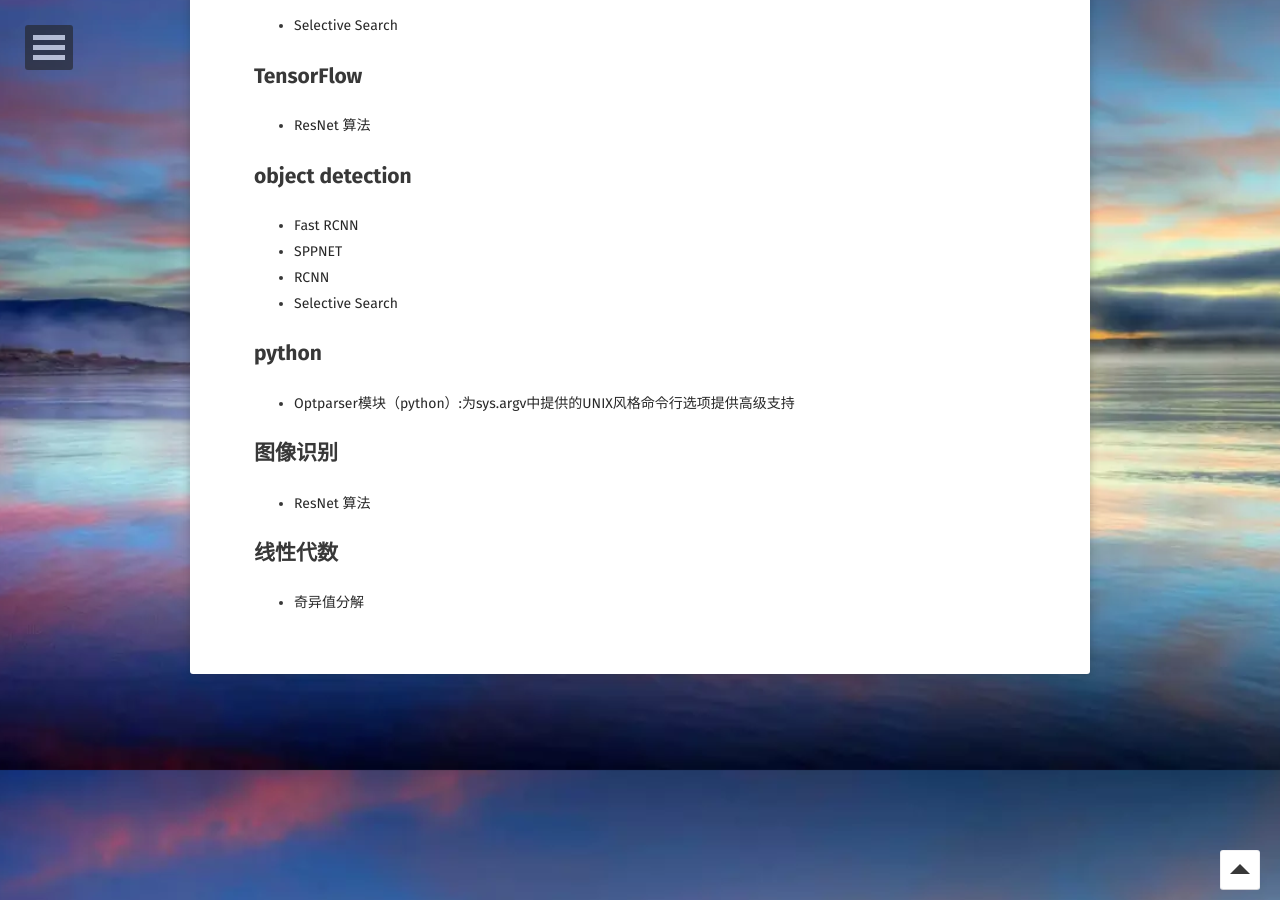
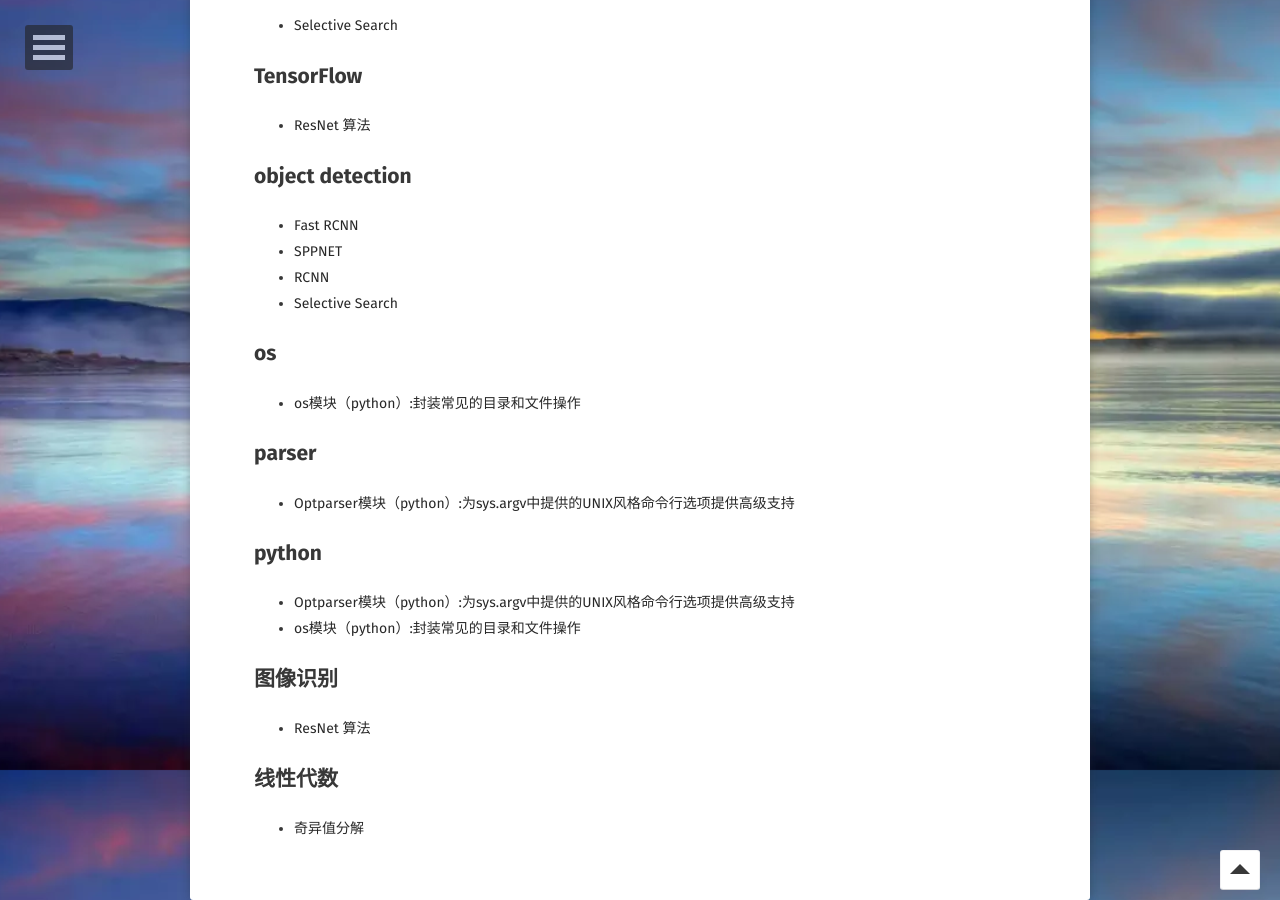
Before and after one commit to xmxxiong/xmxxiong.github.io, a Jekyll site: the page built from tags/index.html, in a window 1280 px wide and 900 px high, scrolled down 1030 px. Built offline with Jekyll 4.4.1, drawn with Linux system fonts in a browser that asks for light colours; some web fonts are replaced.

Commit message:
add python os

```diff
--- /dev/null
+++ b/_posts/2018-04-19-os-python-post.md
@@ -0,0 +1,26 @@
+---
+layout: post
+title: "os模块（python）:封装常见的目录和文件操作"
+date: 2018-04-19
+excerpt: "2018-04-19 Python_os模块."
+tags: [python, os]
+comments: true
+---
+
+## **OS模块常见用法**
+
+*方法*	           *说明*
+os.mkdir	          创建目录
+os.rmdir	          删除目录
+os.rename	          重命名
+os.remove	          删除文件
+os.getcwd	          获取当前工作路径
+os.walk	              遍历目录
+os.path.join	      连接目录与文件名
+os.path.split	      分割文件名与目录
+os.path.abspath	      获取绝对路径
+os.path.dirname	      获取路径
+os.path.basename	  获取文件名或文件夹名
+os.path.splitext	  分离文件名与扩展名
+os.path.isfile	      判断给出的路径是否是一个文件
+os.path.isdir	      判断给出的路径是否是一个目录
--- a/_posts/2018-04-19-parser-python-post.md
+++ b/_posts/2018-04-19-parser-python-post.md
@@ -1,9 +1,9 @@
 ---
 layout: post
 title: "Optparser模块（python）:为sys.argv中提供的UNIX风格命令行选项提供高级支持"
-date: 2018-04-16
+date: 2018-04-19
 excerpt: "2018-04-19 Python_Optparser模块."
-tags: [python]
+tags: [python, parser]
 comments: true
 ---
 
@@ -38,7 +38,7 @@
 |const:          |  通过'store_const'动作保存常量值。                                                                                         |
 |default:        |  如果未提供，设置选项的默认值。默认情况下，默认值是None。                                                                     |
 |dest:           |  设置用于保存解析期间的选项值的属性名称。名称通常来自选项名称本身。                                                            |
-|help:           |  指定特定选项的帮助文本，如果未提供，帮助中列出此项将不带描述，可以使用值optparser.SUPPRESS_HELP隐藏选项特殊关键字'%default'将被帮助字符串中的选项默认值替换。                                                                                             |
+|help:           |  指定特定选项的帮助文本，如果未提供，帮助中列出此项将不带描述，可以使用值optparser.SUPPRESS_HELP隐藏选项特殊关键字'%default'将被帮助字符串中的选项默认值替换。   |
 |metavar:        |  指定打印帮助文本时使用的选项参数名称。                                                                                      |
 |nargs:          |  为需要的动作指定选项参数的数量。默认值为1.如果使用的数字大于1，选项参数将被收集到一个元组中，处理参数时将包含这个元组。            |
 |type:           |  指定选项的类型。有效的类型包括'string'(默认值),'int','long','choice','float'和'complex'。                                   |
```
